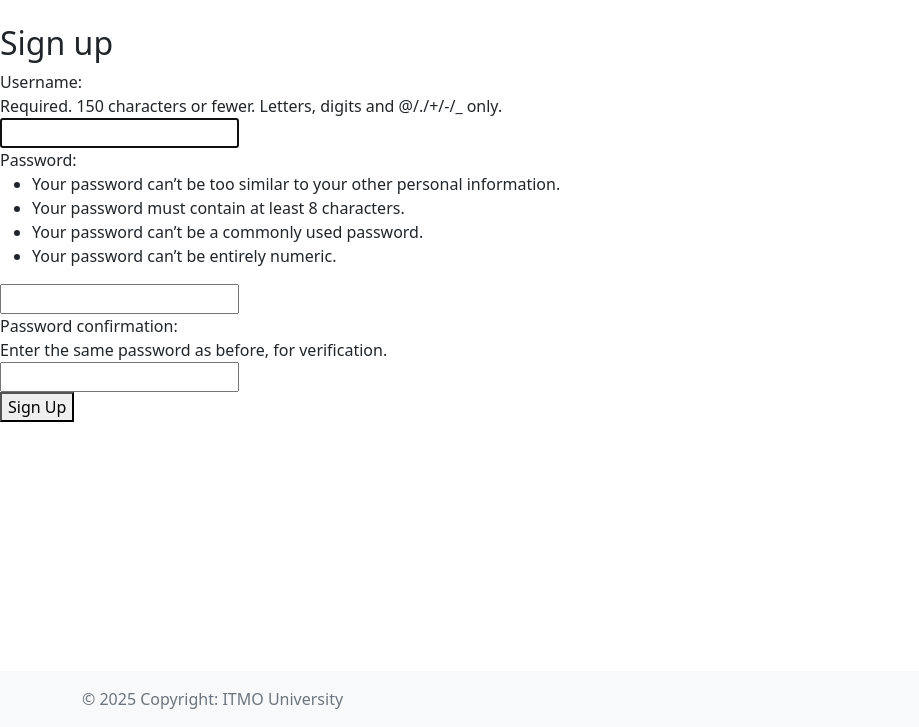
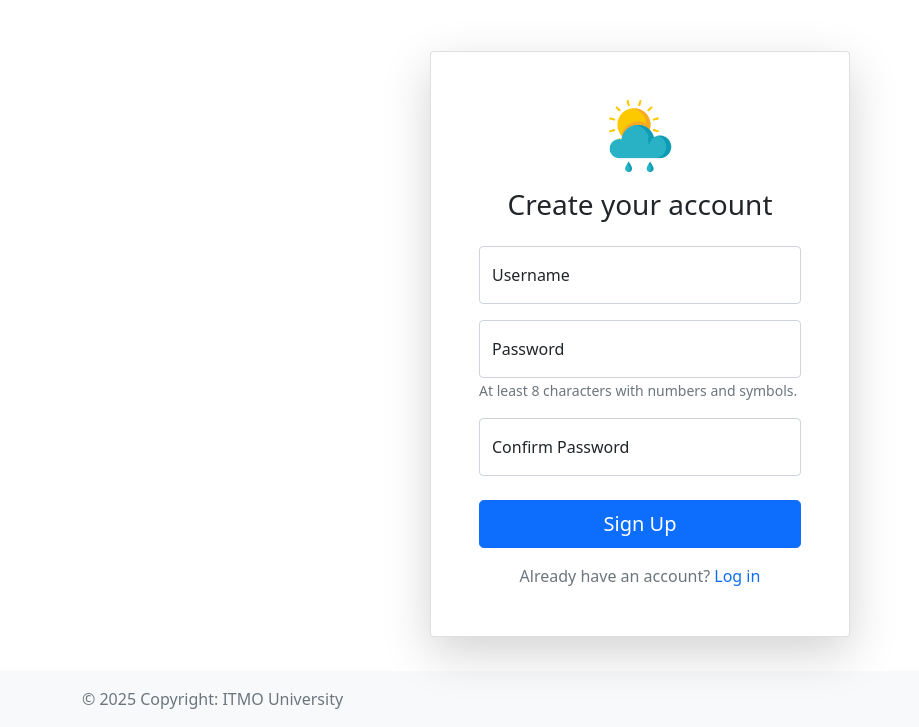
Before and after one commit to abdulovia/weather, a Django app: page /accounts/signup/ in a window 1280 px wide. Shown: the part 73-800 px from the top of the page, without its empty margins (0-919 px from the left). Run offline with Django 5.2, Linux system fonts and the light colour scheme.

Commit message:
Add full templates using bootstrap5

```diff
--- a/weather_app/templates/registration/signup.html
+++ b/weather_app/templates/registration/signup.html
@@ -1,12 +1,100 @@
 {% extends "base.html" %}
+{% load static %}
 
 {% block title %}Sign Up{% endblock %}
 
 {% block content %}
-<h2>Sign up</h2>
-<form method="post">
-    {% csrf_token %}
-    {{ form }}
-    <button type="submit">Sign Up</button>
-</form>
+<div class="signup-container container d-flex justify-content-center align-items-center" style="min-height: 80vh;">
+    <div class="card shadow-lg" style="width: 100%; max-width: 420px;">
+        <div class="card-body p-4 p-sm-5">
+            <form method="post" class="needs-validation" novalidate>
+                {% csrf_token %}
+
+                <div class="text-center mb-4">
+                    <img class="mb-3" src="{% static 'img/favicon.png' %}" alt="Company Logo" width="72" height="72">
+                    <h1 class="h3 mb-3 fw-normal">Create your account</h1>
+                </div>
+
+                <div class="form-floating mb-3">
+                    <input type="text" class="form-control {% if form.username.errors %}is-invalid{% endif %}"
+                        id="floatingUsername" name="username" placeholder="Username" required
+                        value="{% if form.username.value %}{{ form.username.value }}{% endif %}">
+                    <label for="floatingUsername">Username</label>
+                    {% if form.username.errors %}
+                    <div class="invalid-feedback">
+                        {{ form.username.errors.0 }}
+                    </div>
+                    {% else %}
+                    <div class="invalid-feedback">
+                        Please choose a username.
+                    </div>
+                    {% endif %}
+                </div>
+
+                <div class="form-floating mb-3">
+                    <input type="password" class="form-control {% if form.password1.errors %}is-invalid{% endif %}"
+                        id="floatingPassword1" name="password1" placeholder="Password" required
+                        aria-describedby="passwordHelp">
+                    <label for="floatingPassword1">Password</label>
+                    {% if form.password1.errors %}
+                    <div class="invalid-feedback">
+                        {{ form.password1.errors.0 }}
+                    </div>
+                    {% endif %}
+                    <small id="passwordHelp" class="form-text text-muted">
+                        At least 8 characters with numbers and symbols.
+                    </small>
+                </div>
+
+                <div class="form-floating mb-4">
+                    <input type="password" class="form-control {% if form.password2.errors %}is-invalid{% endif %}"
+                        id="floatingPassword2" name="password2" placeholder="Confirm Password" required>
+                    <label for="floatingPassword2">Confirm Password</label>
+                    {% if form.password2.errors %}
+                    <div class="invalid-feedback">
+                        {{ form.password2.errors.0 }}
+                    </div>
+                    {% else %}
+                    <div class="invalid-feedback">
+                        Passwords must match.
+                    </div>
+                    {% endif %}
+                </div>
+
+                <div class="d-grid mb-3">
+                    <button class="btn btn-primary btn-lg" type="submit">Sign Up</button>
+                </div>
+
+                {% if next %}
+                <input type="hidden" name="next" value="{{ next }}">
+                {% endif %}
+
+                <p class="text-center text-muted mt-3 mb-0">Already have an account?
+                    <a href="{% url 'login' %}" class="text-decoration-none">Log in</a>
+                </p>
+            </form>
+        </div>
+    </div>
+</div>
+
+<script>
+    // Client-side password match validation
+    document.addEventListener('DOMContentLoaded', function () {
+        const password1 = document.getElementById('floatingPassword1');
+        const password2 = document.getElementById('floatingPassword2');
+
+        function validatePassword() {
+            if (password1.value !== password2.value) {
+                password2.setCustomValidity("Passwords don't match");
+                password2.classList.add('is-invalid');
+            } else {
+                password2.setCustomValidity('');
+                password2.classList.remove('is-invalid');
+            }
+        }
+
+        password1.addEventListener('change', validatePassword);
+        password2.addEventListener('keyup', validatePassword);
+    });
+</script>
 {% endblock %}
```
